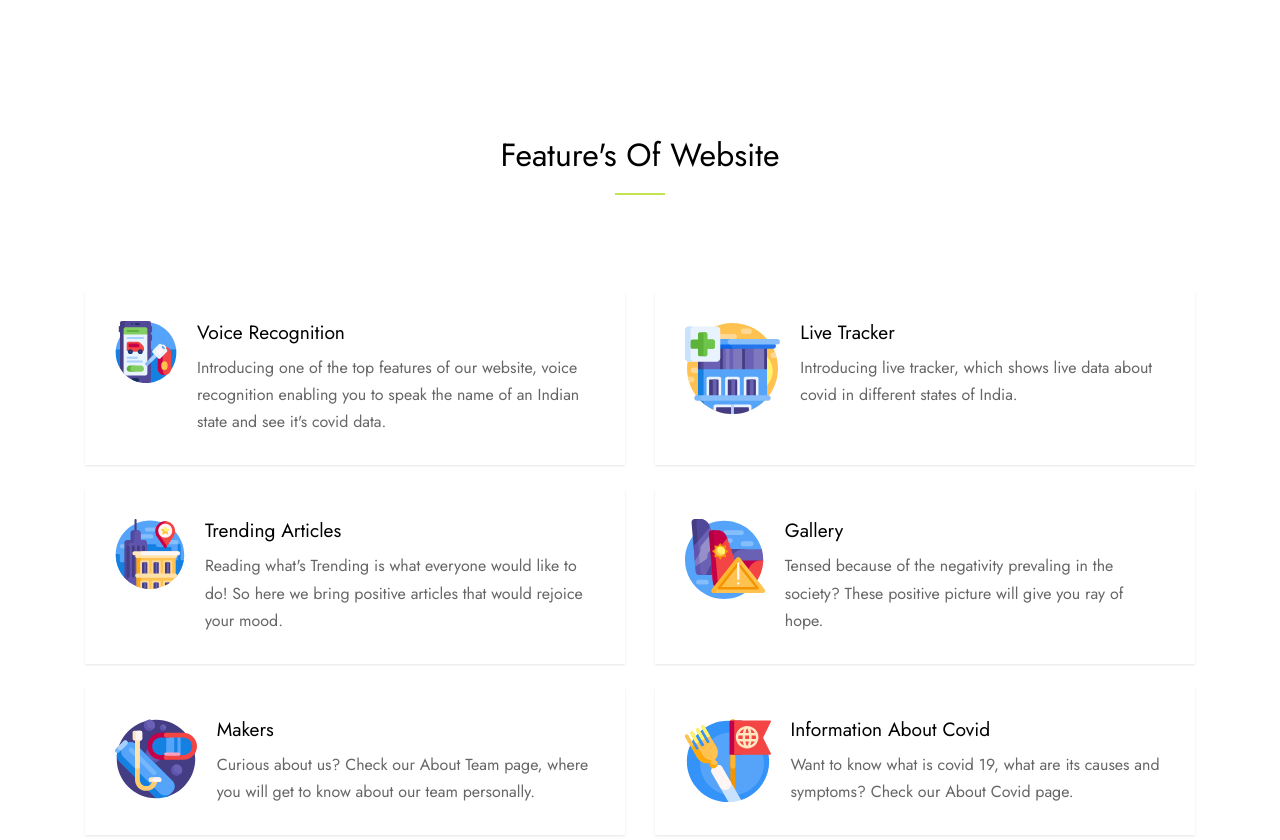
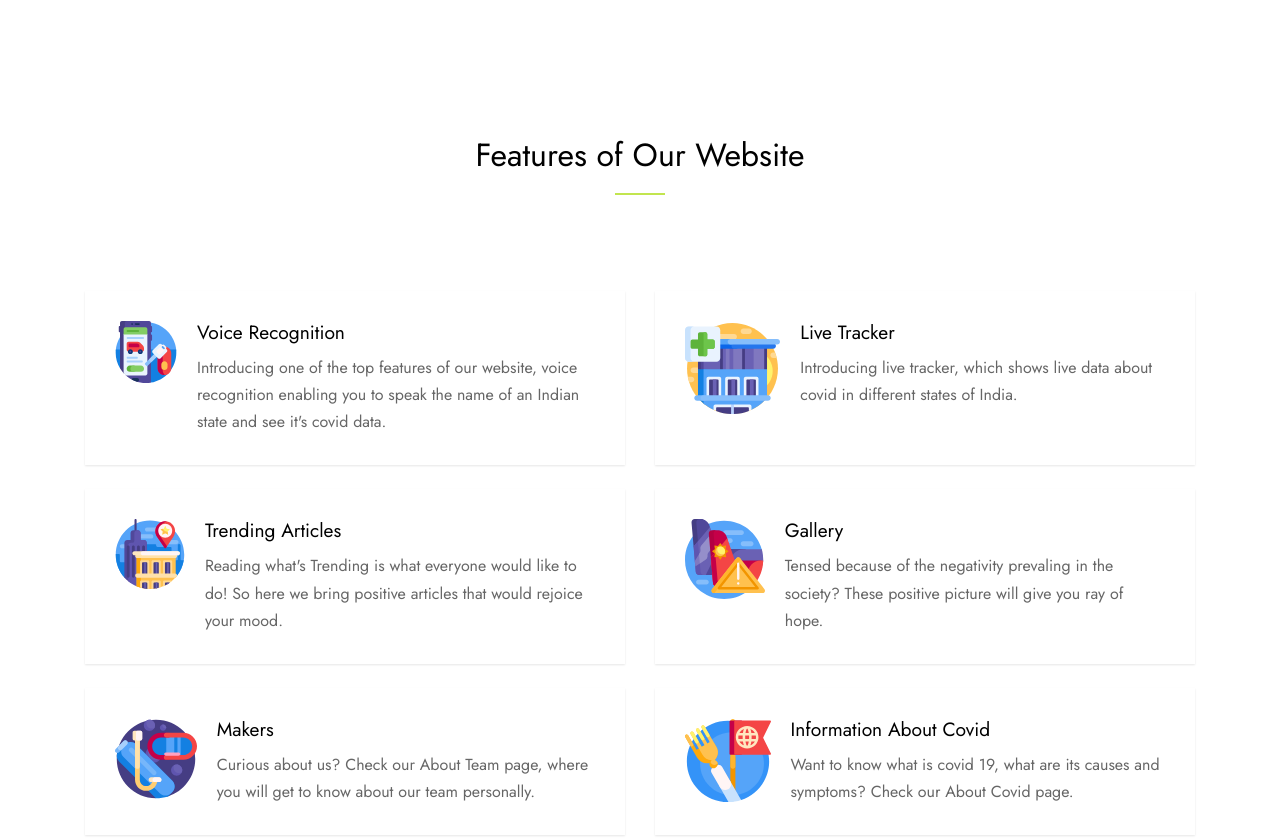
Before and after one commit to Anmolreshi/team1, a plain HTML site: page index.html in a window 1280 px wide. Shown: the part 1440-2280 px from the top of the page. Drawn offline with Linux system fonts and the light colour scheme; files whose address does not match are found by name.

Commit message:
feature's typo

```diff
--- a/index.html
+++ b/index.html
@@ -143,7 +143,7 @@
       <div class="container">
         <div class="row ">
           <div class="col-12 mb-5 position-relative">
-            <h2 class="section-title text-center mb-5">Feature's Of Website</h2>
+            <h2 class="section-title text-center mb-5">Features of Our Website</h2>
           </div>
 
           <div class="col-md-6 mb-4" data-aos="fade-up" data-aos-delay="">
```
